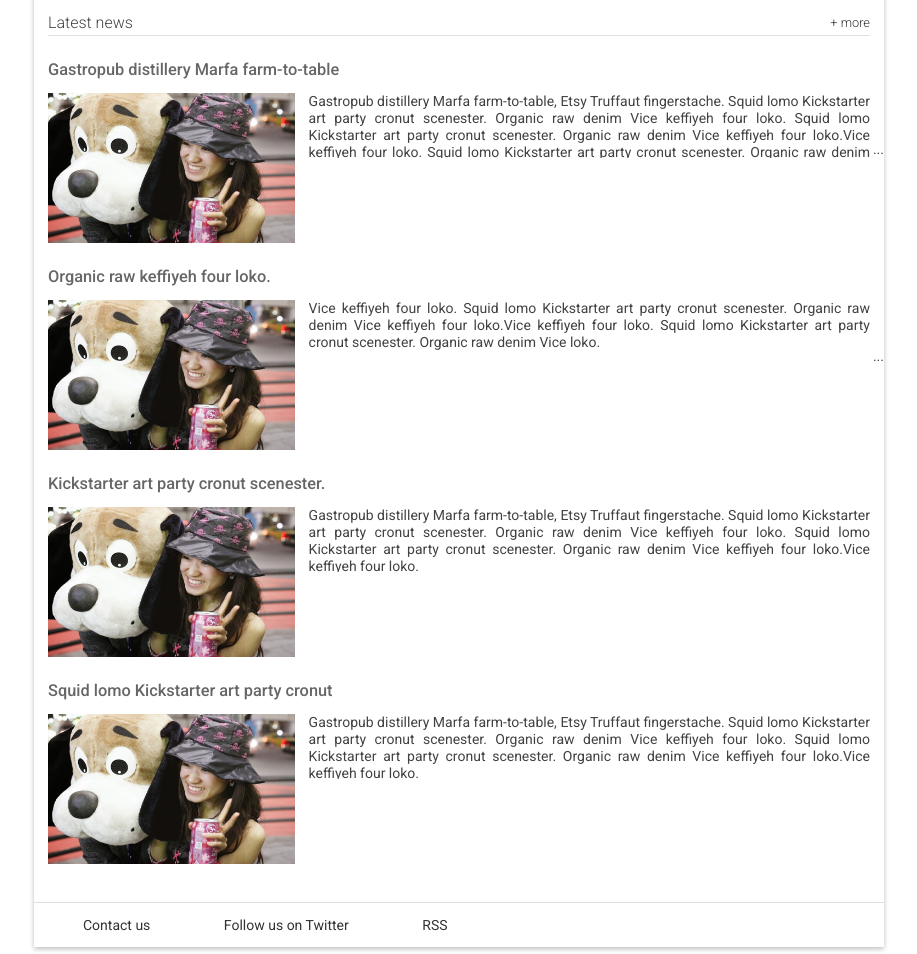
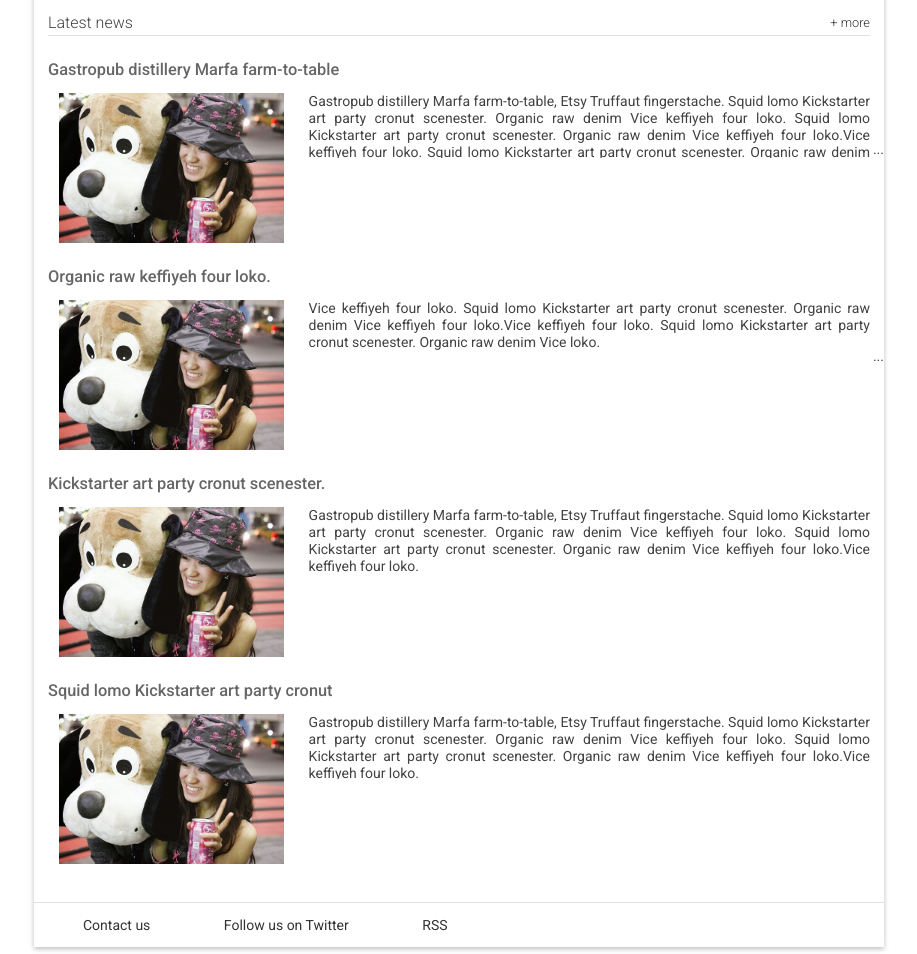
Before and after one commit to czar3985/responsive-brighton-times, a plain HTML site: page index.html in a window 1280 px wide. Shown: the part 769-1723 px from the top of the page, without its empty margins (181-1098 px from the left). Drawn offline with Linux system fonts and the light colour scheme.

Commit message:
Resize snippet thumbnail when viewport changes

```diff
--- a/index.html
+++ b/index.html
@@ -154,7 +154,7 @@
         <h2 class="news__title">Latest news <a href="#" class="news__more">+ more</a></h2>
         <ul>
           <li class="snippet">
-            <img class="snippet__thumbnail" src="images/dog.jpg" alt="picture of a girl with a large, stuffed dog toy">
+            <img class="snippet__thumbnail" src="images/small_dog.jpg" srcset="images/medium_dog.jpg 450w, images/large_dog.jpg 600w" alt="picture of a girl with a large, stuffed dog toy">
             <h3 class="snippet__title"><a href="#">Gastropub distillery Marfa farm-to-table</a></h3>
             <p class="snippet__description">
               Gastropub distillery Marfa farm-to-table, Etsy Truffaut fingerstache.
@@ -162,14 +162,14 @@
             </p>
           </li>
           <li class="snippet">
-            <img class="snippet__thumbnail" src="images/dog.jpg" alt="picture of a girl with a large, stuffed dog toy">
+            <img class="snippet__thumbnail" src="images/small_dog.jpg" srcset="images/medium_dog.jpg 450w, images/large_dog.jpg 600w" alt="picture of a girl with a large, stuffed dog toy">
             <h3 class="snippet__title"><a href="#">Organic raw keffiyeh four loko.</a></h3>
             <p class="snippet__description">
               Vice keffiyeh four loko. Squid lomo Kickstarter art party cronut scenester. Organic raw denim Vice keffiyeh four loko.Vice keffiyeh four loko. Squid lomo Kickstarter art party cronut scenester. Organic raw denim Vice loko.
             </p>
           </li>
           <li class="snippet">
-            <img class="snippet__thumbnail" src="images/dog.jpg" alt="picture of a girl with a large, stuffed dog toy">
+            <img class="snippet__thumbnail" src="images/small_dog.jpg" srcset="images/medium_dog.jpg 450w, images/large_dog.jpg 600w" alt="picture of a girl with a large, stuffed dog toy">
             <h3 class="snippet__title"><a href="#">Kickstarter art party cronut scenester.</a></h3>
             <p class="snippet__description">
               Gastropub distillery Marfa farm-to-table, Etsy Truffaut fingerstache.
@@ -177,7 +177,7 @@
             </p>
           </li>
           <li class="snippet">
-            <img class="snippet__thumbnail" src="images/dog.jpg" alt="picture of a girl with a large, stuffed dog toy">
+            <img class="snippet__thumbnail" src="images/small_dog.jpg" srcset="images/medium_dog.jpg 450w, images/large_dog.jpg 600w" alt="picture of a girl with a large, stuffed dog toy">
             <h3 class="snippet__title"><a href="#">Squid lomo Kickstarter art party cronut </a></h3>
             <p class="snippet__description">
               Gastropub distillery Marfa farm-to-table, Etsy Truffaut fingerstache.
--- a/main.css
+++ b/main.css
@@ -451,12 +451,14 @@ main {
 
 .snippet__thumbnail {
   width: 30%;
-  height: 150px;
+  max-height: 150px;
   float: left;
   margin-right: 1em;
   display: none;
   order: 2;
   padding-top: 1em;
+  object-fit: contain;
+  object-position: center top;
 }
 
 .snippet__title {
```
Also changed, not shown: images/large_dog.jpg (added), images/medium_dog.jpg (added), images/small_dog.jpg (added).
